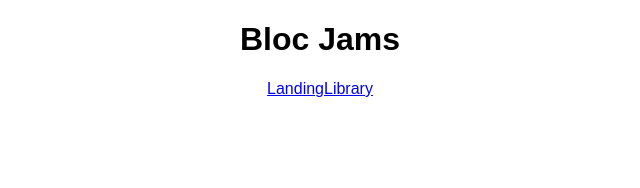
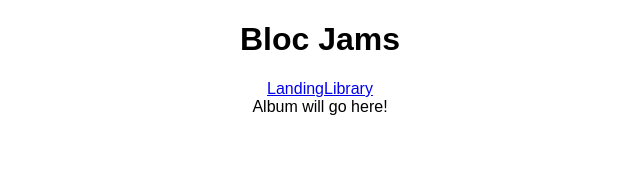
Before and after one commit to jkest90/bloc-jams-react, a React (Create React App) app: page /album in a window 1280 px wide. Shown: the top 188 px of the page, without its empty margins (320-960 px from the left). Built offline with nearby package versions, Linux system fonts and the light colour scheme.

Commit message:
assignment 3.3: complete

```diff
--- a/src/App.js
+++ b/src/App.js
@@ -3,6 +3,7 @@
 import './App.css';
 import Landing from './components/Landing';
 import Library from './components/Library';
+import Album from './components/Album';
 
 class App extends Component {
    render() {
@@ -11,13 +12,14 @@
             <header>
                <h1>Bloc Jams</h1>
                   <nav>
-                     <Link to='/'>Landing</Link>
-                     <Link to='/library'>Library</Link>
+                     <Link to="/">Landing</Link>
+                     <Link to="/library">Library</Link>
                   </nav>
             </header>
             <main>
                <Route exact path="/" component={Landing} />
                <Route path="/library" component={Library} />
+               <Route path="/album" component={Album} />
             </main>
          </div>
       );
--- /dev/null
+++ b/src/components/Album.js
@@ -0,0 +1,9 @@
+import React from 'react';
+
+const Album = () => (
+   <section className="album">
+      Album will go here!
+   </section>
+);
+
+export default Album;
```
